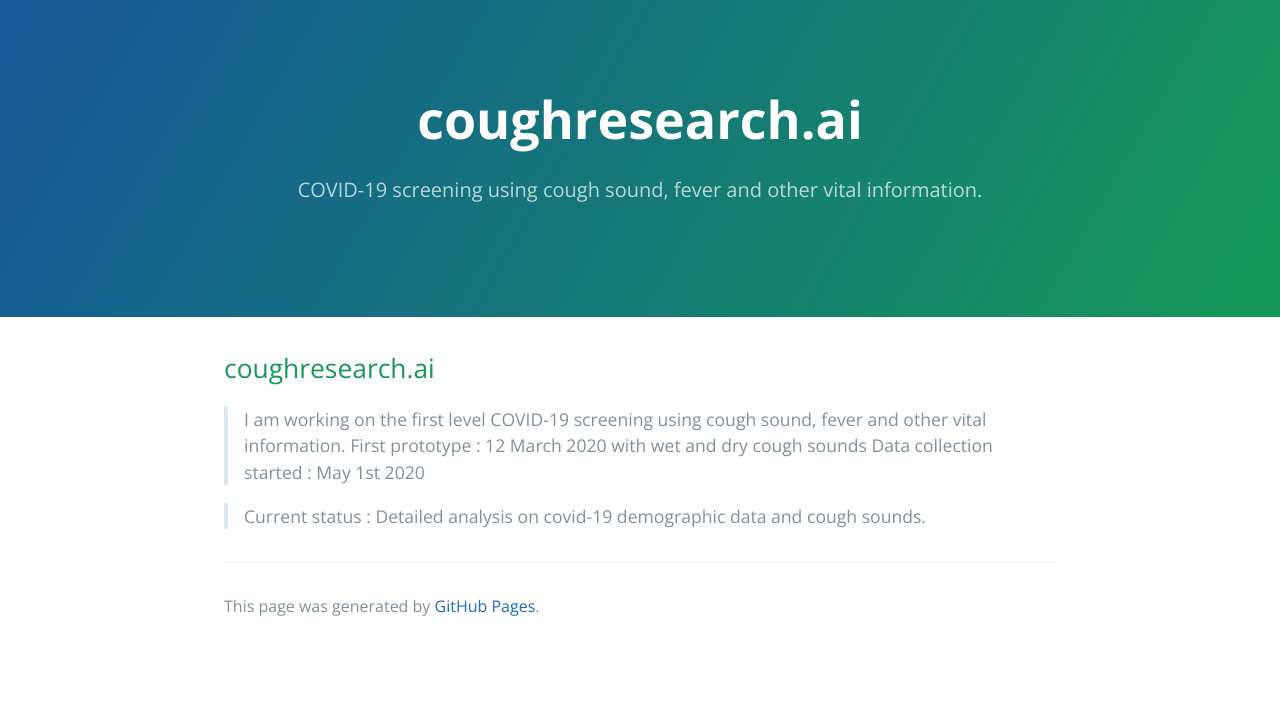
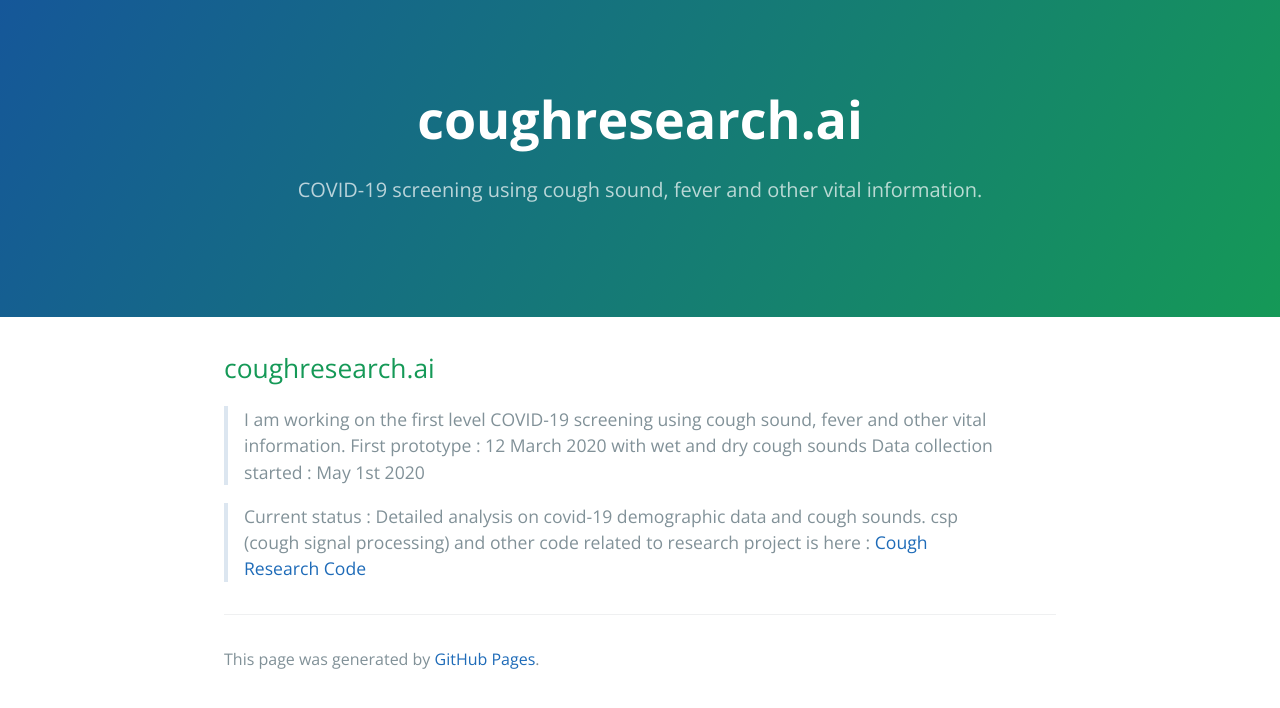
Before and after one commit to coughresearch/coughresearch.github.io, a Jekyll site: the page built from index.md, in a window 1280 px wide. Shown: the top 708 px of the page. Built offline with Jekyll 4.4.1, drawn with Linux system fonts in a browser that asks for light colours; our own code applies the rules of GitHub Pages for plain Markdown files.

Commit message:
Update index.md

```diff
--- a/index.md
+++ b/index.md
@@ -9,3 +9,4 @@ layout: default
 > Data collection started : May 1st 2020
 
 > Current status          : Detailed analysis on covid-19 demographic data and cough sounds.
+> csp (cough signal processing) and other code related to research project is here : [Cough Research Code](https://github.com/coughresearch)
```
